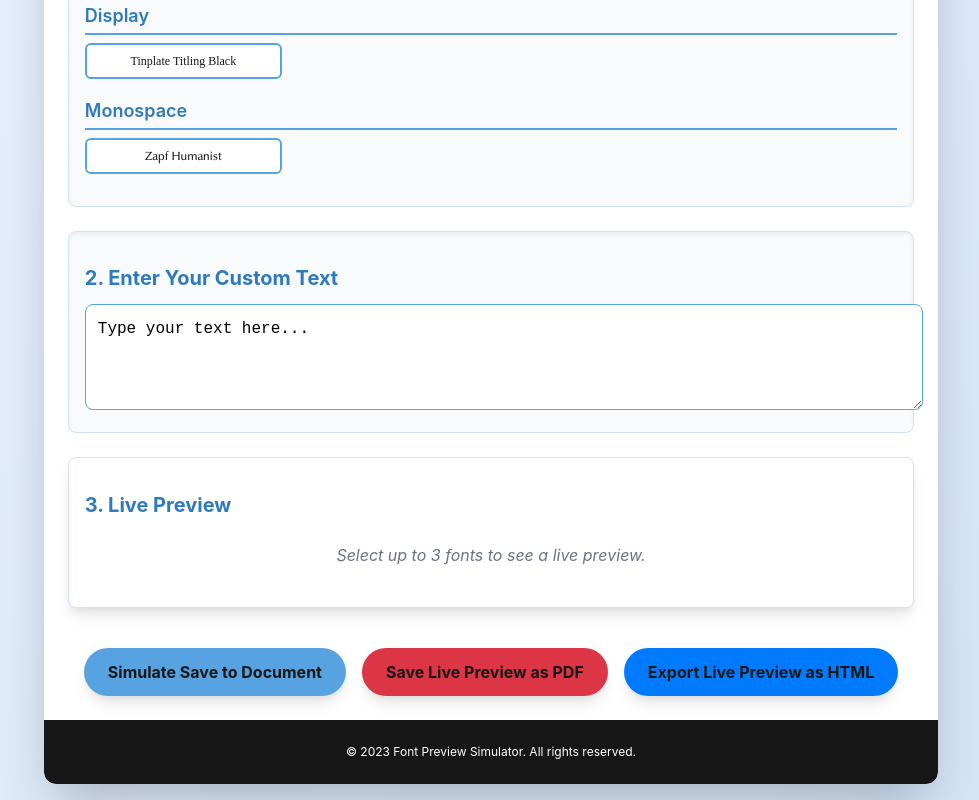
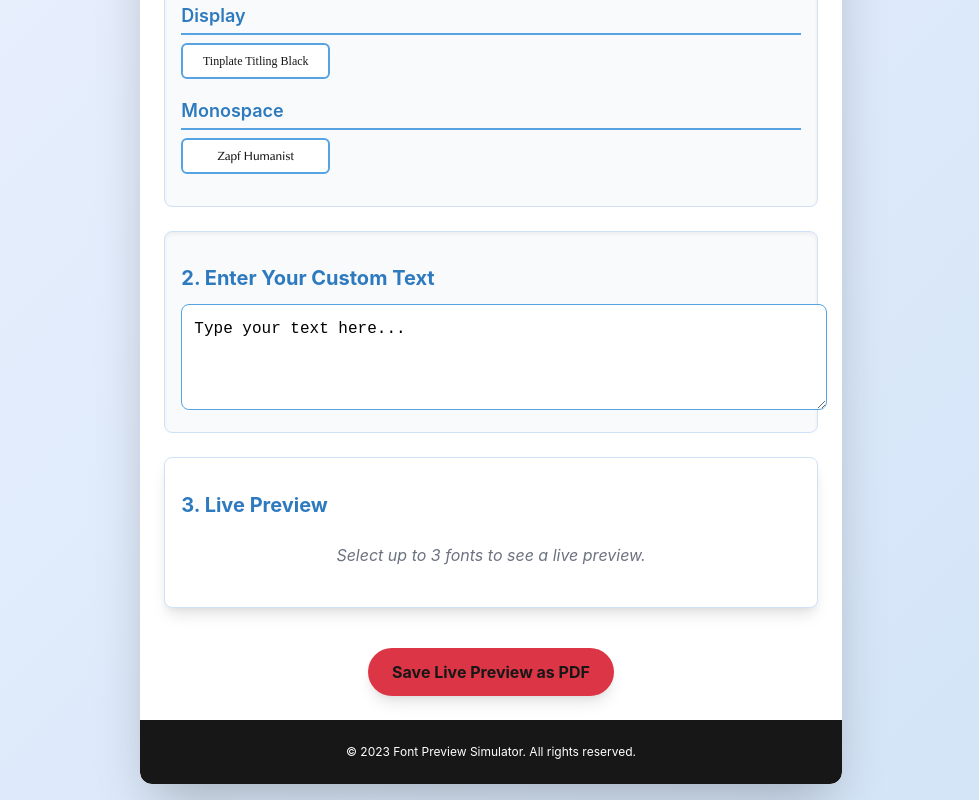
Before and after one commit to Arch-Tom/archfonthub, a React (Vite) app: page / in a window 1280 px wide. Shown: the part 519-1319 px from the top of the page, without its empty margins (165-1144 px from the left). Built offline with nearby package versions, Linux system fonts and the light colour scheme.

Commit message:
Removing extra save options

```diff
--- a/src/App.jsx
+++ b/src/App.jsx
@@ -1,9 +1,9 @@
-import React, { useState, useEffect, useRef } from 'react';
-import html2pdf from 'html2pdf.js/dist/html2pdf.min';
+import React, { useState, useEffect, useRef } from 'react'; // useRef kept for PDF function
+import html2pdf from 'html2pdf.js/dist/html2pdf.min'; // html2pdf import kept for PDF function
 
 // Main App Component
 const App = () => {
-    // ... (existing categorizedFonts and other state declarations) ...
+    // Pre-defined list of fonts, now including Benguiat, Copperplate Gothic, and I Love Glitter
     const categorizedFonts = {
         'Sans-serif': [
             'Arial',
@@ -29,10 +29,11 @@ const App = () => {
 
     const [selectedFonts, setSelectedFonts] = useState([]);
     const [customText, setCustomText] = useState('Type your text here...');
-    const [savedOutput, setSavedOutput] = useState([]);
+    const [savedOutput, setSavedOutput] = useState([]); // Kept for the "Simulated CorelDRAW Output" section
     const [message, setMessage] = useState('');
     const [showMessageBox, setShowMessageBox] = useState(false);
 
+    // Create a ref for the preview section (used by PDF save)
     const previewSectionRef = useRef(null);
 
     // Define customFontsCss globally or ensure it's accessible for HTML export
@@ -111,11 +112,10 @@ const App = () => {
 
     useEffect(() => {
         const styleElement = document.createElement('style');
-        styleElement.textContent = customFontsCssContent; // Use the defined constant
+        styleElement.textContent = customFontsCssContent;
         document.head.appendChild(styleElement);
     }, []);
 
-    // ... (existing handleFontSelect and handleTextChange functions) ...
     const handleFontSelect = (font) => {
         if (selectedFonts.includes(font)) {
             setSelectedFonts(selectedFonts.filter((f) => f !== font));
@@ -166,80 +166,9 @@ const App = () => {
         showMessage('Generating PDF...');
     };
 
-    // NEW FUNCTION: handleExportHtml
-    const handleExportHtml = () => {
-        if (selectedFonts.length === 0 || customText.trim() === '') {
-            showMessage('Please select fonts and enter text to export HTML.');
-            return;
-        }
+    // Removed handleSave function
 
-        // Build the HTML content for the preview
-        let previewHtmlContent = '';
-        selectedFonts.forEach(font => {
-            previewHtmlContent += `
-        <div style="margin-bottom: 15px;">
-          <p style="font-size: 14px; color: #4b5563; margin-bottom: 5px; font-weight: 600;">Font: ${font}</p>
-          <p style="font-family: '${font}'; font-size: 24px; line-height: 1.625; word-break: break-word; margin: 0;">${customText}</p>
-        </div>
-      `;
-        });
-
-        // Create the full HTML document with embedded fonts and styles
-        const fullHtml = `
-      <!DOCTYPE html>
-      <html lang="en">
-      <head>
-          <meta charset="UTF-8">
-          <meta name="viewport" content="width=device-width, initial-scale=1.0">
-          <title>Arch Font Hub - Export</title>
-          <style>
-              body { font-family: sans-serif; margin: 20px; color: #181717; } /* Basic styling for the exported HTML */
-              ${customFontsCssContent} /* Embed all @font-face rules */
-          </style>
-      </head>
-      <body>
-          <h1>Arch Font Hub - Live Preview Export</h1>
-          <hr>
-          ${previewHtmlContent}
-          <p style="margin-top: 30px; font-size: 12px; color: #6b7280;">
-            This content was exported from the Arch Font Hub simulator.
-          </p>
-      </body>
-      </html>
-    `;
-
-        const blob = new Blob([fullHtml], { type: 'text/html;charset=utf-8' });
-        const url = URL.createObjectURL(blob);
-        const link = document.createElement('a');
-        link.href = url;
-        link.download = 'ArchFontHub_Preview.html';
-        document.body.appendChild(link); // Required for Firefox
-        link.click();
-        document.body.removeChild(link); // Clean up
-        URL.revokeObjectURL(url); // Free up memory
-
-        showMessage('Exporting as HTML...');
-    };
-
-
-    const handleSave = () => {
-        if (selectedFonts.length === 0) {
-            showMessage('Please select at least one font to save.');
-            return;
-        }
-        if (customText.trim() === '') {
-            showMessage('Please enter some text to save.');
-            return;
-        }
-
-        const output = selectedFonts.map((font) => ({
-            font: font,
-            text: customText,
-        }));
-        setSavedOutput(output);
-        showMessage('Text saved to simulated document!');
-    };
-
+    // Removed handleExportHtml function
 
     const showMessage = (msg) => {
         setMessage(msg);
@@ -249,7 +178,6 @@ const App = () => {
             setMessage('');
         }, 3000);
     };
-
 
     return (
         <div className="app-container">
@@ -343,26 +271,15 @@ const App = () => {
                     </section>
 
                     <div className="save-button-container">
-                        <button
-                            onClick={handleSave}
-                            className="save-button"
-                        >
-                            Simulate Save to Document
-                        </button>
+                        {/* Removed Simulate Save to Document button */}
                         <button
                             onClick={handleSavePdf}
                             className="save-button"
-                            style={{ marginLeft: '1rem', backgroundColor: '#dc3545' }}
+                            style={{ backgroundColor: '#dc3545' }} // Adjusted styling since it's now the primary save button
                         >
                             Save Live Preview as PDF
                         </button>
-                        <button
-                            onClick={handleExportHtml} // New button for HTML export
-                            className="save-button"
-                            style={{ marginLeft: '1rem', backgroundColor: '#007bff' }} // Example color
-                        >
-                            Export Live Preview as HTML
-                        </button>
+                        {/* Removed Export Live Preview as HTML button */}
                     </div>
 
                     {savedOutput.length > 0 && (
```
